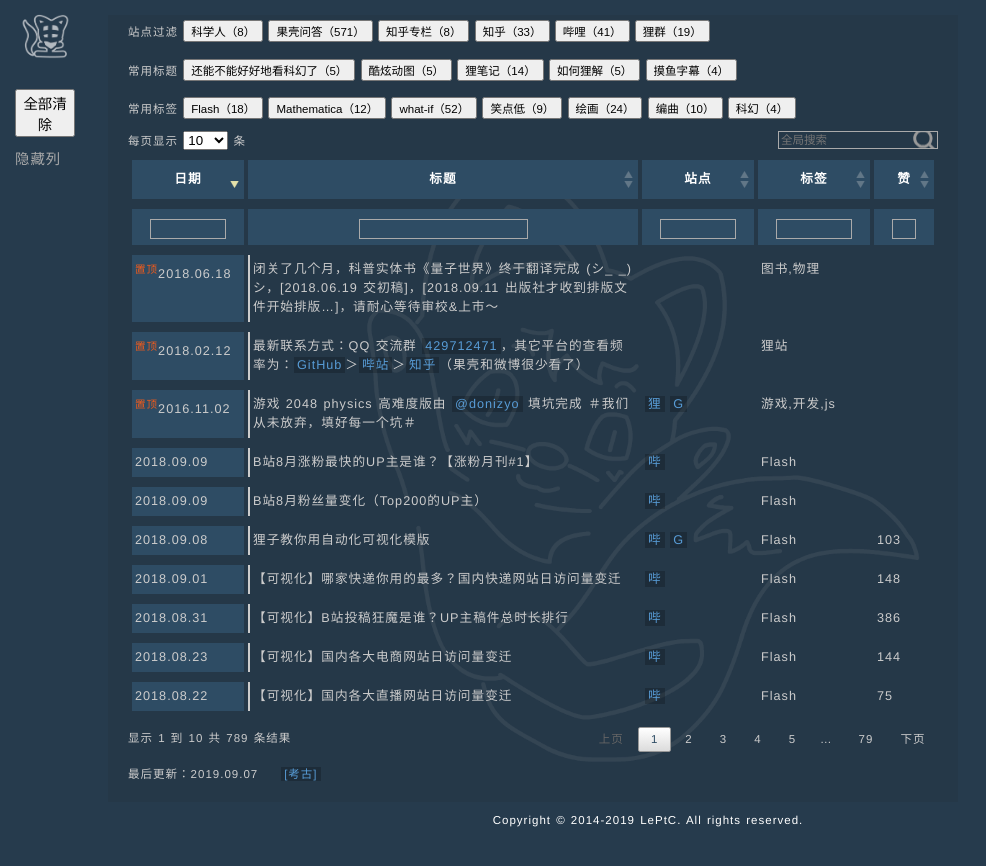
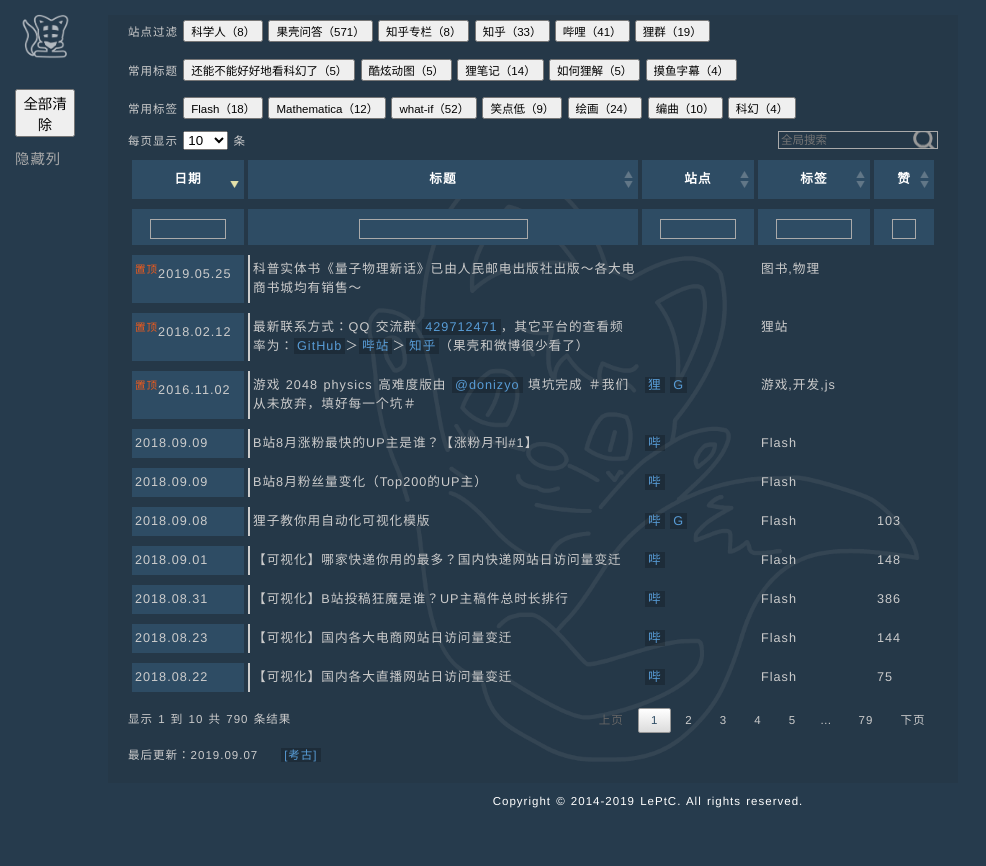
Before and after one commit to LePtC/LePtC.github.io, a Jekyll site: the page built from index.html, in a window 1280 px wide. Shown: the top 866 px of the page, without its empty margins (0-986 px from the left). Built offline with Jekyll 4.4.1, drawn with Linux system fonts in a browser that asks for light colours; Markdown is read by kramdown in place of the engine named in the settings; comment, search, counter and statistics services are not loaded.

Commit message:
update index

```diff
--- a/bili/index.html
+++ b/bili/index.html
@@ -135,8 +135,8 @@
   <td>
     <a href="/bili/2019/08/">44694</a>
   </td>
-  <td><!-- <a href="http://www.bilibili.com/video/av62147845">＃12</a> --></td>
-  <td><!-- <a href="http://www.bilibili.com/video/av62798767">＃12</a> --></td>
+  <td><a href="http://www.bilibili.com/video/av66362279">＃13</a></td>
+  <td><a href="http://www.bilibili.com/video/av66975224">＃13</a></td>
   <td></td>
   <td><!-- <a href="http://www.bilibili.com/video/av62535813">＃10</a> --></td>
   <td><!-- <a href="http://www.bilibili.com/video/av63236940">＃11</a> --></td>
--- a/index.html
+++ b/index.html
@@ -201,6 +201,13 @@
 
 <tbody style="color:#CCC">
 
+
+<tr><td><sup>置顶</sup>2019.05.25</td>
+  <td>科普实体书《量子物理新话》已由人民邮电出版社出版～各大电商书城均有销售～</td>
+<td></td>
+<td>图书,物理</td><td></td></tr>
+
+
 <!-- <tr><td>2017.09.0?</td>
   <td>【狸笔记】法语</td>
 <td><a href="lenote/Lang/Fr/">狸笔</a></td>
@@ -330,8 +337,8 @@
 <td><a href="http://www.bilibili.com/video/av26310074">哔</a></td>
 <td>编曲</td><td>132</td></tr>
 
-<tr><td><sup>置顶</sup>2018.06.18</td>
-  <td>闭关了几个月，科普实体书《量子世界》终于翻译完成 (シ_ _)シ，[2018.06.19 交初稿]，[2018.09.11 出版社才收到排版文件开始排版…]，请耐心等待审校&amp;上市～</td>
+<tr><td>2018.06.18</td>
+  <td>闭关了几个月，科普实体书《量子物理新话》终于翻译完成 (シ_ _)シ，[2018.06.19 交初稿]，[2018.09.11 出版社才收到排版文件开始排版…]，请耐心等待审校&amp;上市～</td>
 <td></td>
 <td>图书,物理</td><td></td></tr>
 
```
